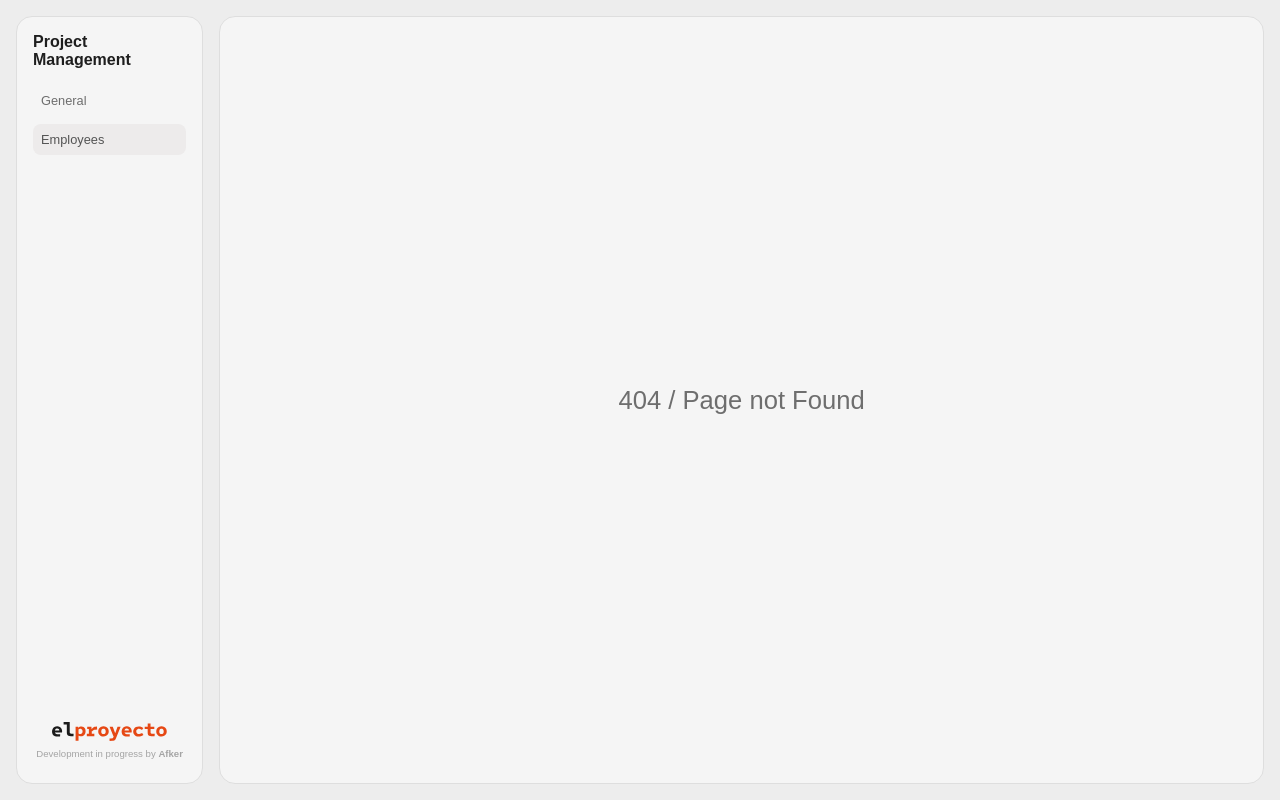
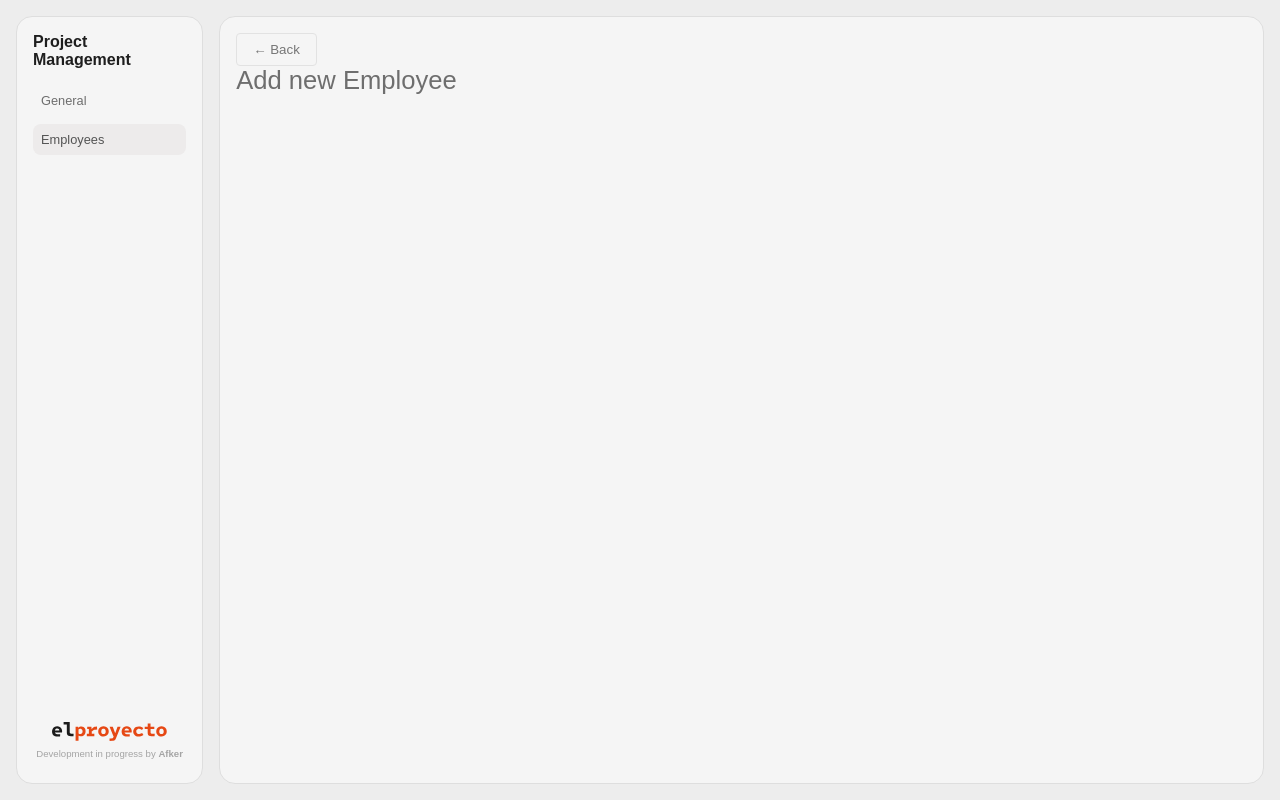
Before and after one commit to Afker99/el-proyecto, a React (Vite) app: page /employees/add-new-employee in a window 1280 px wide. Before the commit this address had no page. Built offline with nearby package versions, Linux system fonts and the light colour scheme.

Commit message:
Page and Router setup for Add new Employee feature

```diff
--- a/src/App.tsx
+++ b/src/App.tsx
@@ -3,6 +3,7 @@ import styles from "./global.module.scss";
 import { BrowserRouter, Routes, Route } from "react-router-dom";
 
 import GeneralTab from "./Pages/GeneralTab/GeneralTab";
+import Employees from "./Pages/Employees/Employees";
 import EmployeesTab from "./Pages/EmployeesTab/EmployeesTab";
 
 import Sidebar from "./components/Sidebar/Sidebar";
@@ -12,6 +13,7 @@ import Content from "./components/Content/Content";
 import PageNotFound from "./Pages/PageNotFound/PageNotFound";
 import { Suspense } from "react";
 import SpinnerFullPage from "./components/SpinnerFullPage/SpinnerFullPage";
+import CreateNewEmployee from "./Pages/CreateNewEmployee/CreateNewEmployee";
 
 function App() {
   return (
@@ -23,7 +25,13 @@ function App() {
             <Content>
               <Routes>
                 <Route index element={<GeneralTab />} />
-                <Route path="employees" element={<EmployeesTab />} />
+                <Route path="employees" element={<Employees />}>
+                  <Route index element={<EmployeesTab />} />
+                  <Route
+                    path="add-new-employee"
+                    element={<CreateNewEmployee />}
+                  />
+                </Route>
                 <Route path="*" element={<PageNotFound />} />
               </Routes>
             </Content>
--- /dev/null
+++ b/src/Pages/CreateNewEmployee/CreateNewEmployee.tsx
@@ -0,0 +1,10 @@
+import BackButton from "../../components/BackButton/BackButton";
+
+function CreateNewEmployee() {
+  return <div>
+    <BackButton />
+    <h1>Add new Employee</h1>
+  </div>;
+}
+
+export default CreateNewEmployee;
--- /dev/null
+++ b/src/Pages/Employees/Employees.tsx
@@ -0,0 +1,9 @@
+import { Outlet } from "react-router-dom"
+
+function GeneralTab() {
+  return (
+    <Outlet />
+  )
+}
+
+export default GeneralTab
--- a/src/Pages/EmployeesTab/EmployeesTab.tsx
+++ b/src/Pages/EmployeesTab/EmployeesTab.tsx
@@ -3,6 +3,7 @@ import styles from "./styles.module.scss";
 import EmployeesTable from "../../components/EmployeesTabTable/EmployeesTable";
 import Header from "../../components/EmployeesTabHeader/Header";
 import Footer from "../../components/EmployeesTabFooter/Footer";
+import { Outlet } from "react-router-dom";
 
 function EmployeesTab(): React.JSX.Element {
   return (
@@ -10,6 +11,7 @@ function EmployeesTab(): React.JSX.Element {
       <Header />
       <EmployeesTable />
       <Footer />
+      <Outlet />
     </div>
   );
 }
--- /dev/null
+++ b/src/components/BackButton/BackButton.tsx
@@ -0,0 +1,18 @@
+import { useNavigate } from "react-router-dom";
+import Button from "../Button/Button";
+
+function BackButton() {
+  const navigate = useNavigate();
+  return (
+    <Button
+      variant="Secondary"
+      onClick={() => {
+        navigate(-1);
+      }}
+    >
+      &larr; Back
+    </Button>
+  );
+}
+
+export default BackButton;
--- a/src/components/EmployeesTabHeader/Header.tsx
+++ b/src/components/EmployeesTabHeader/Header.tsx
@@ -1,8 +1,13 @@
+import { Link } from "react-router-dom";
 import Button from "../Button/Button";
 
 import styles from "./styles.module.scss";
 
 function Header(): React.JSX.Element {
+  function handleClikck() {
+    console.log(location.pathname);
+  }
+
   return (
     <header>
       <div>
@@ -10,7 +15,9 @@ function Header(): React.JSX.Element {
         <p>View and manage all employees</p>
       </div>
       <div>
-        <Button variant="Primary">Add new Employess</Button>
+        <Link to="add-new-employee">
+          <Button variant="Primary">Add new Employee</Button>
+        </Link>
       </div>
     </header>
   );
```
Also changed, not shown: src/Pages/Employees/styles.module.scss (added, +7 -0 lines).
